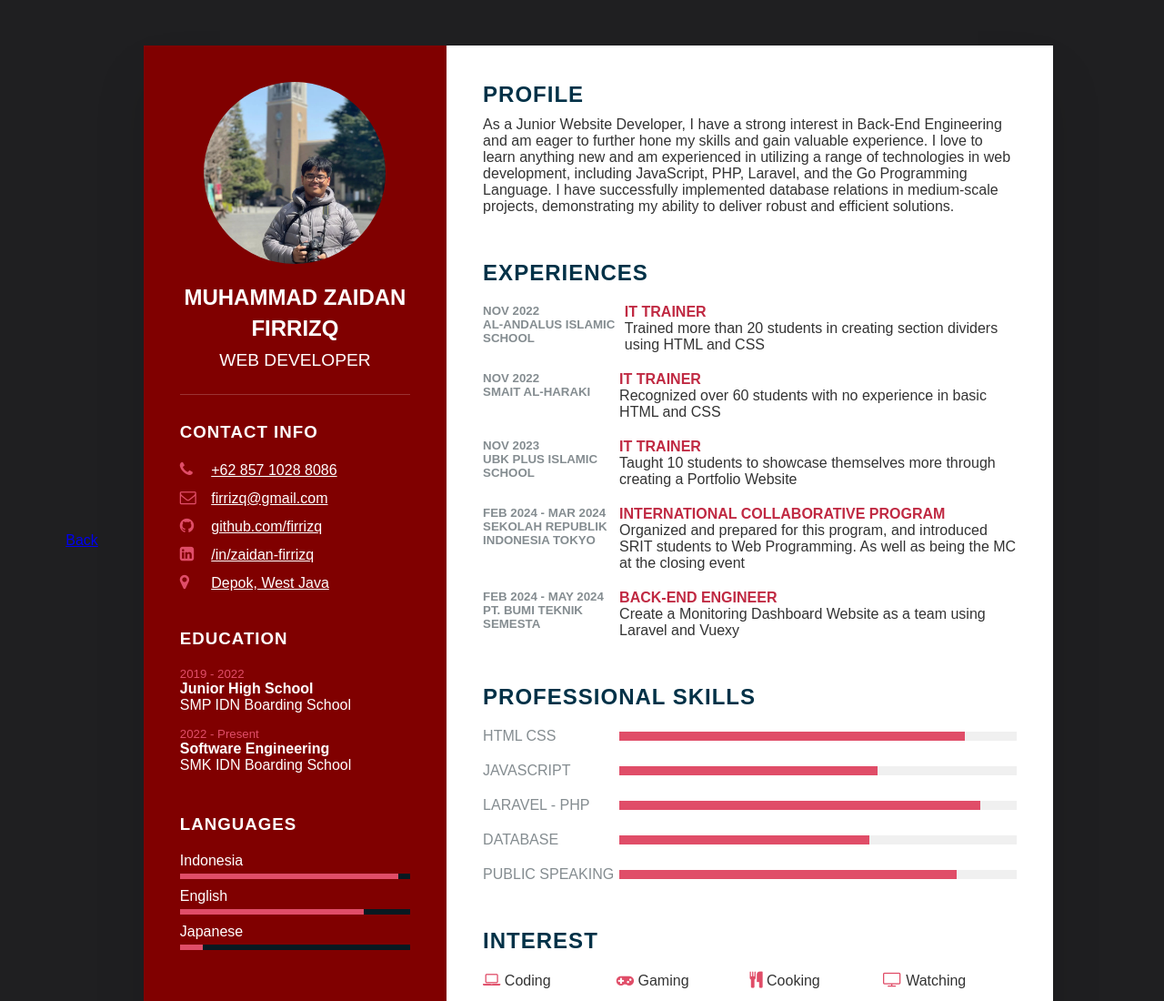
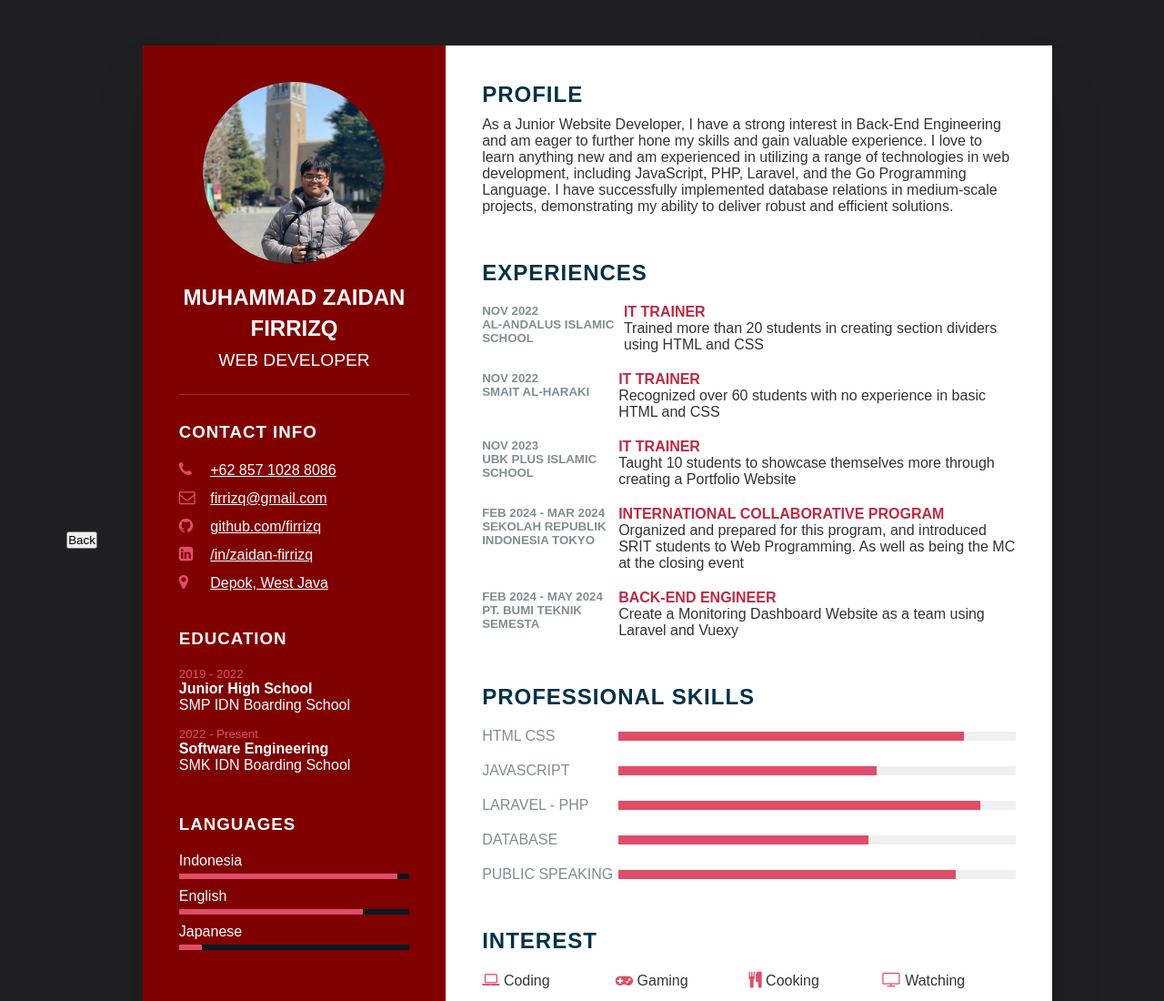
Before and after one commit to Firrizq/Web-CV-MaroonDay, a plain HTML site: page cv.html in a window 1280 px wide. Shown: the top 1100 px of the page at 91% size. Drawn offline with Linux system fonts and the light colour scheme.

Commit message:
add back button

```diff
--- a/cv.html
+++ b/cv.html
@@ -13,7 +13,7 @@
 
 <body>
     <header>
-        <a href="/">Back</a>
+        <button class="backbutton" onclick="history.back()">Back</button>
     </header>
     <div class="container">
         <div class="left_side">
```
